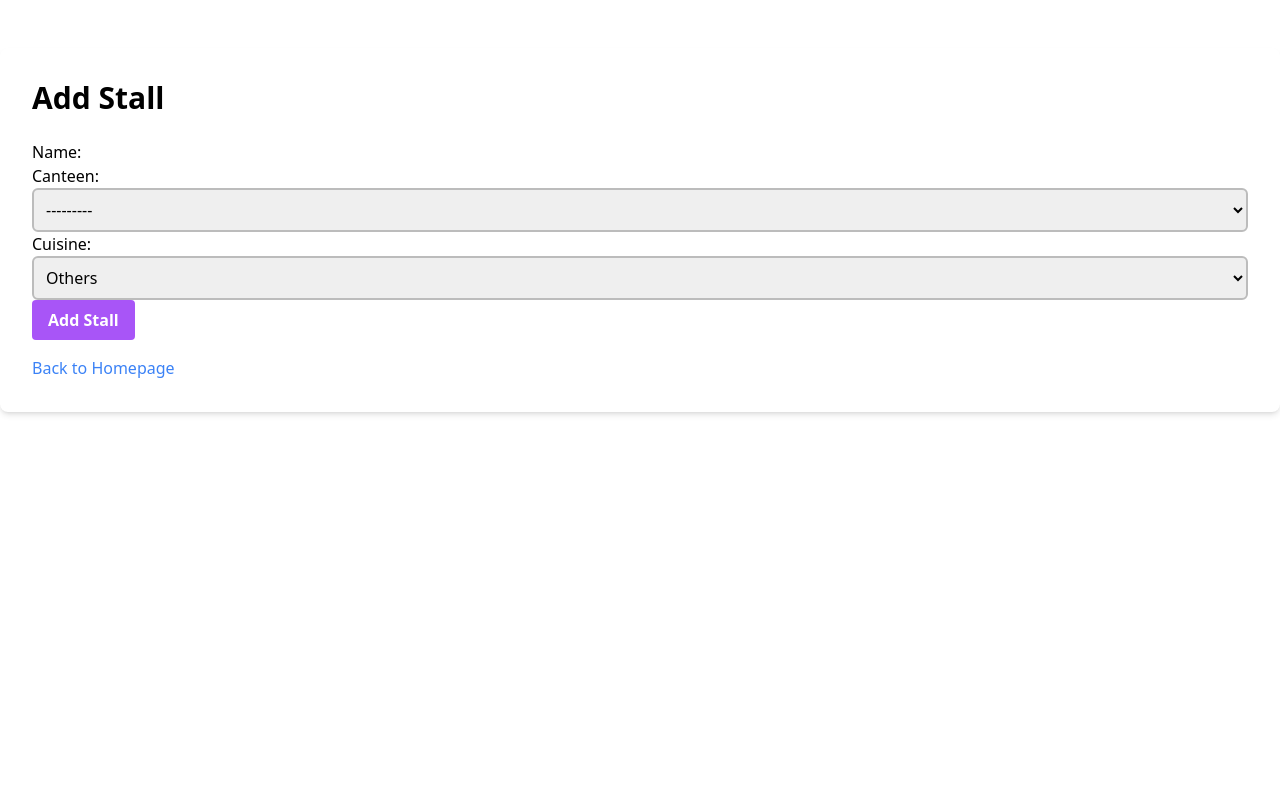
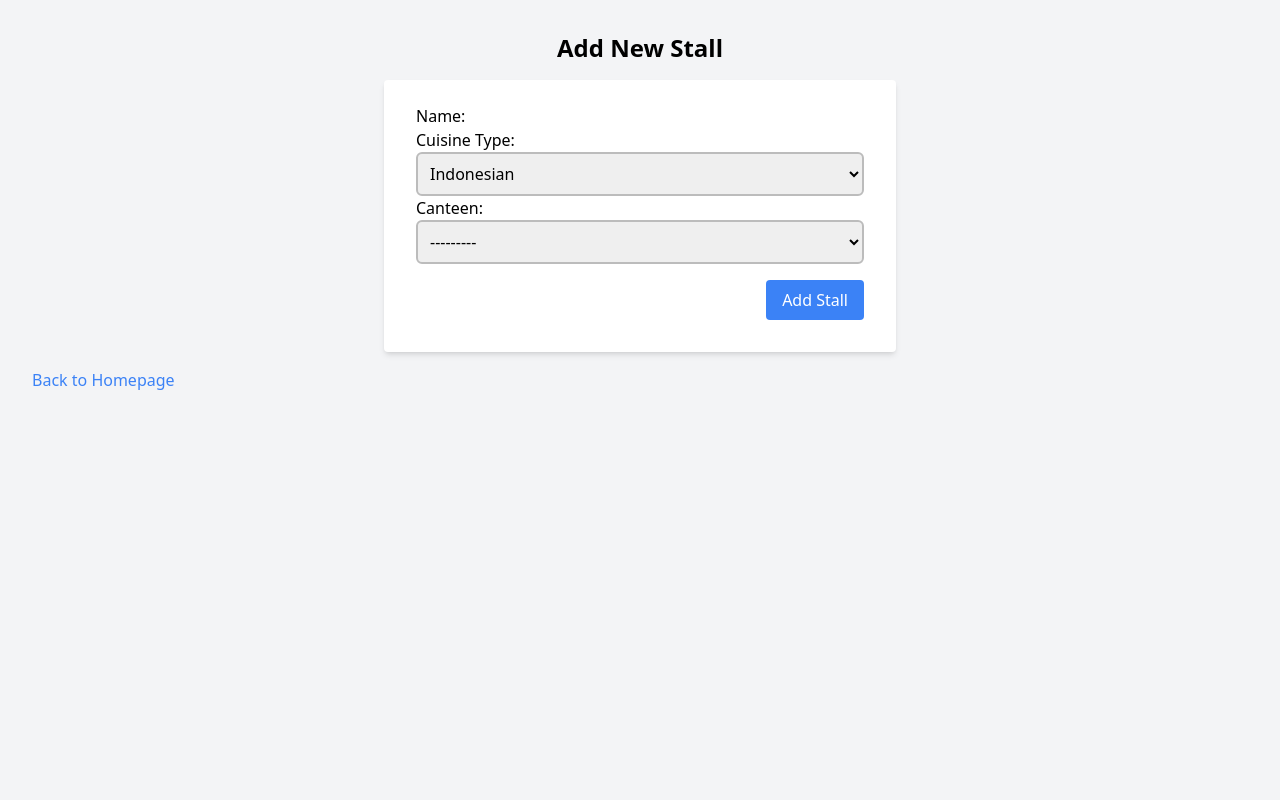
Before and after one commit to caqqmarina/midterm-project-PBP-group-K7, a Django app: page /add_stall/ in a window 1280 px wide. Run offline with Django 5.2, Linux system fonts and the light colour scheme; the visitor is signed in with stand-in values (Sample User, id 1); data that the repository does not hold is empty; some libraries are stand-ins or nearby versions; some web fonts are replaced.

Commit message:
modified stalls forms and add_stall

```diff
--- a/main/forms.py
+++ b/main/forms.py
@@ -16,7 +16,10 @@
 class StallForm(forms.ModelForm):
     class Meta:
         model = Stall
-        fields = ['name', 'canteen', 'cuisine']
+        fields = ['name', 'cuisine', 'canteen']
+
+    cuisine = forms.ChoiceField(choices=Stall.CUISINE_CHOICES, label="Cuisine Type")
+    canteen = forms.ModelChoiceField(queryset=Canteen.objects.all(), label="Canteen")
 
 class ProductForm(forms.ModelForm):
     class Meta:
--- a/main/templates/add_stall.html
+++ b/main/templates/add_stall.html
@@ -1,16 +1,17 @@
+
 {% extends 'base.html' %}
 {% load static %}
 
 {% block content %}
-<div class="container mx-auto my-12 p-8 bg-white shadow-md rounded-lg">
-    <h2 class="text-3xl font-semibold mb-6">Add Stall</h2>
-    <form method="POST" action="">
+<main class="min-h-screen bg-gray-100 p-8">
+    <h2 class="text-2xl font-semibold text-center mb-4">Add New Stall</h2>
+    <form method="POST" class="max-w-lg mx-auto bg-white shadow-md rounded px-8 pt-6 pb-8">
         {% csrf_token %}
         {{ form.as_p }}
-        <button type="submit" class="bg-purple-500 hover:bg-purple-700 text-white font-bold py-2 px-4 rounded">
-            Add Stall
-        </button>
+        <div class="flex justify-end mt-4">
+            <button type="submit" class="bg-blue-500 text-white py-2 px-4 rounded">Add Stall</button>
+        </div>
     </form>
     <a href="{% url 'main:homepage' %}" class="text-blue-500 hover:underline mt-4 inline-block">Back to Homepage</a>
-</div>
+</main>
 {% endblock %}
--- a/main/views.py
+++ b/main/views.py
@@ -219,16 +219,17 @@
         form = CanteenForm()
     return render(request, 'add_canteen.html', {'form': form})
 
-@user_passes_test(is_admin, login_url='/login/')
+@login_required
 def add_stall(request):
     if request.method == 'POST':
         form = StallForm(request.POST)
         if form.is_valid():
             form.save()
-            return redirect('main:stall_list')  # Adjust the redirect as needed
+            return redirect('main:canteen')
     else:
         form = StallForm()
     return render(request, 'add_stall.html', {'form': form})
+
 
 @user_passes_test(is_admin, login_url='/login/')
 @login_required
```
Also changed, not shown: main/templates/canteen.html (+8 -3 lines).
